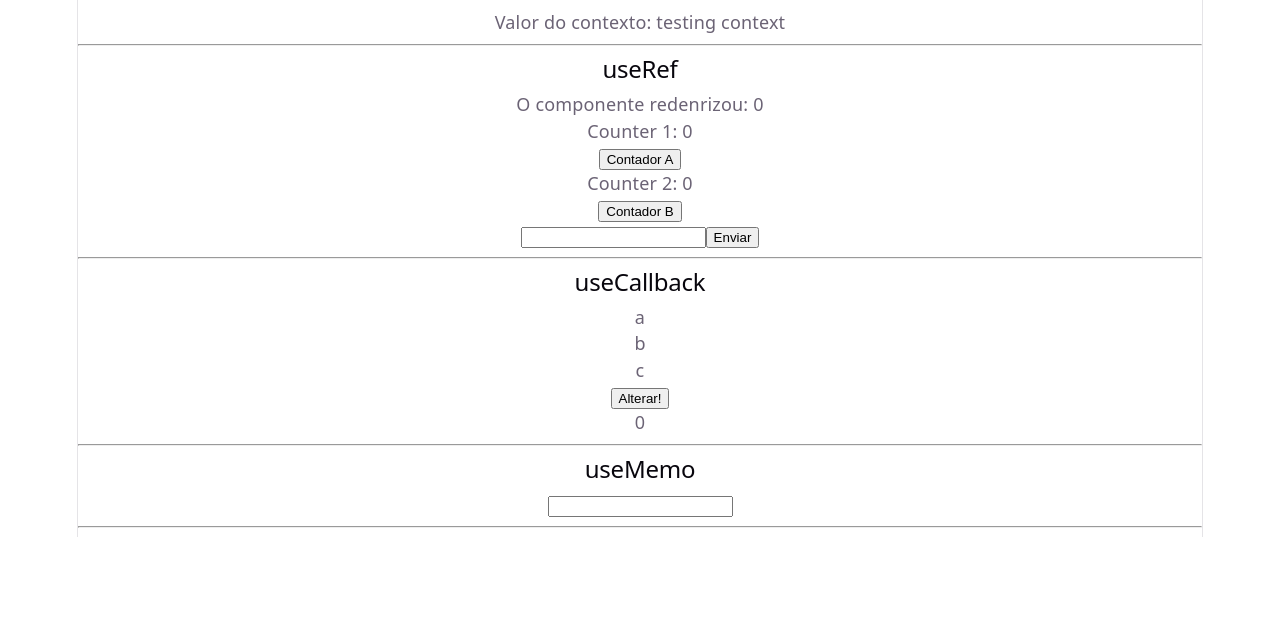
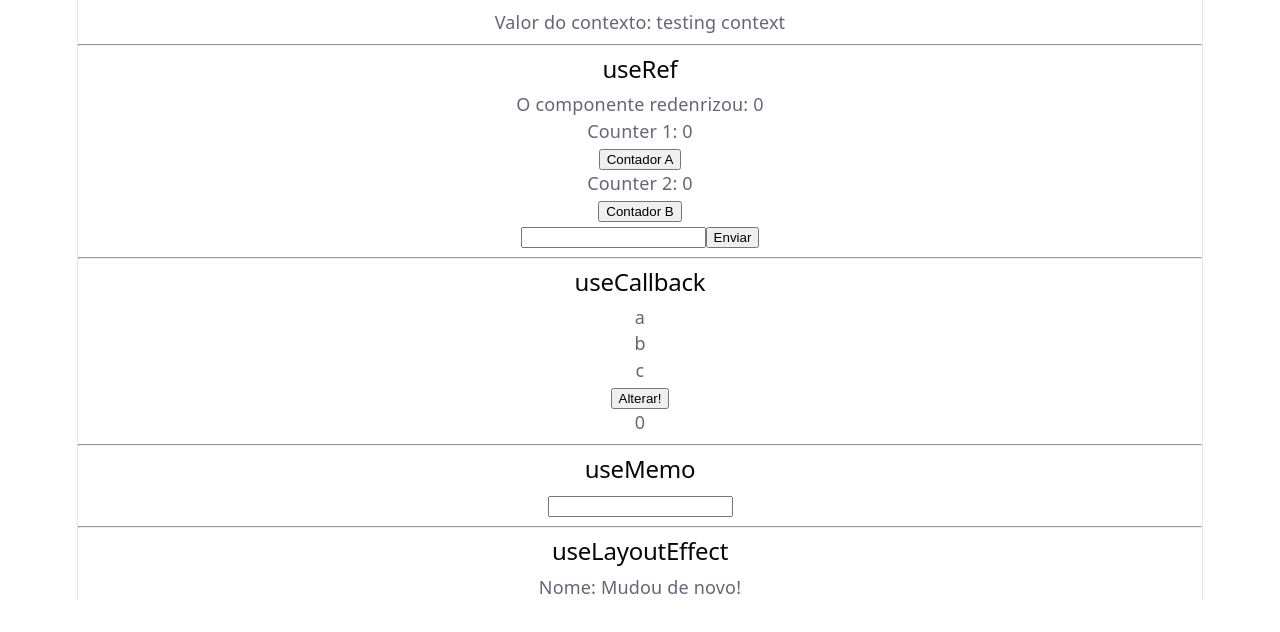
Before and after one commit to MarcosDavi-Dev/HookUseState, a React (Vite) app: page / in a window 1280 px wide. Shown: the part 797-1429 px from the top of the page. Built offline with nearby package versions, Linux system fonts and the light colour scheme.

Commit message:
useLayoutEffect

```diff
--- /dev/null
+++ b/src/components/HookUseLayoutEffect.jsx
@@ -0,0 +1,28 @@
+import { useLayoutEffect, useEffect, useState } from "react";
+
+const HookUseLayoutEffect = () => {
+  const [name, setName] = useState("Algum nome");
+
+  useEffect(() => {
+    setTimeout(() => {
+      console.log("2");
+      setName("Mudou de novo!");
+    }, 0);
+  }, []);
+
+  useLayoutEffect(() => {
+    console.log("1");
+    setName("Um Outro nome");
+  }, []);
+
+  console.log(name);
+
+  return (
+    <div>
+      <h2>useLayoutEffect</h2>
+      <p>Nome: {name}</p>
+    </div>
+  );
+};
+
+export default HookUseLayoutEffect;
--- a/src/routes/Home.jsx
+++ b/src/routes/Home.jsx
@@ -7,6 +7,7 @@
 import HookUseRef from "../components/HookUseRef";
 import HookUseCallback from "../components/HookUseCallback";
 import HookUseMemo from "../components/HookUseMemo";
+import HookUseLayoutEffect from "../components/HookUseLayoutEffect";
 
 const Home = () => {
   const { contextValue } = useContext(SomeContext);
@@ -23,6 +24,7 @@
       <HookUseRef />
       <HookUseCallback />
       <HookUseMemo />
+      <HookUseLayoutEffect />
     </div>
   );
 };
```
